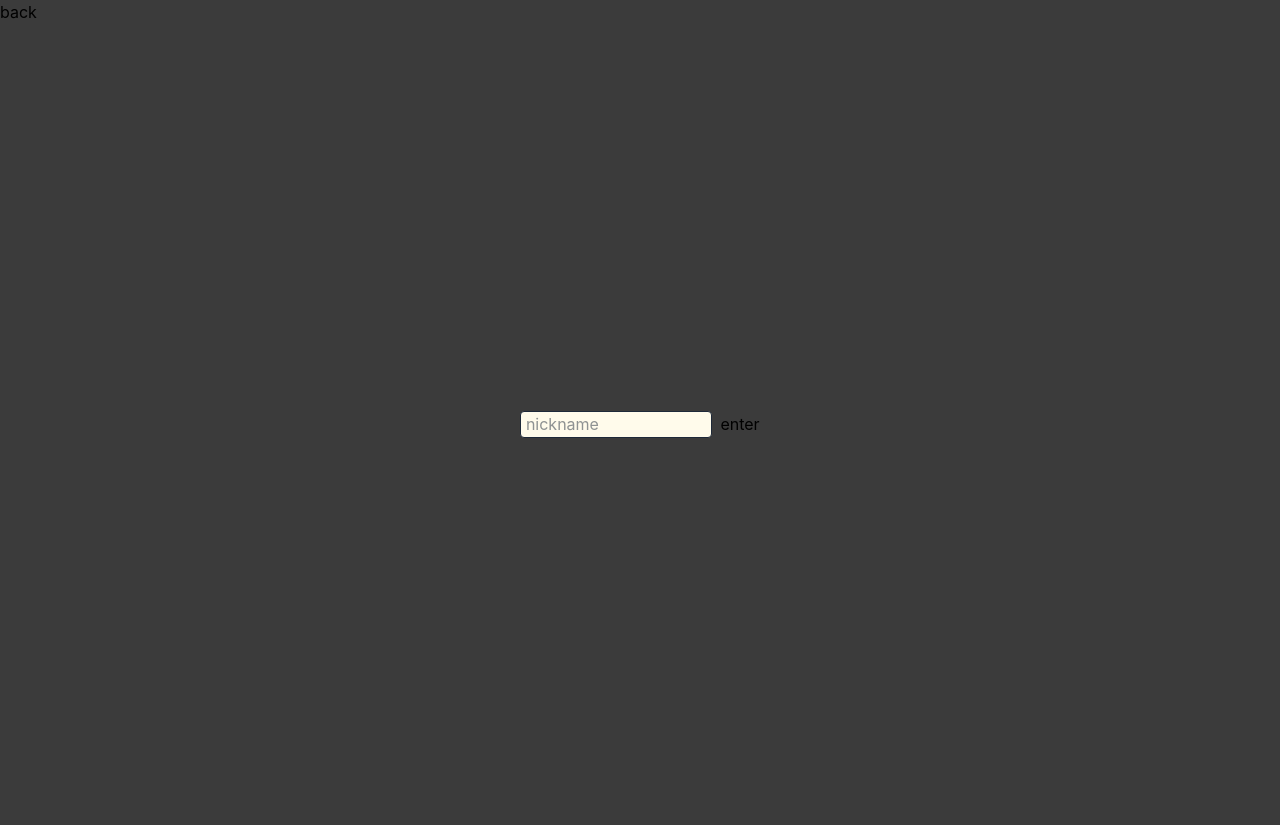
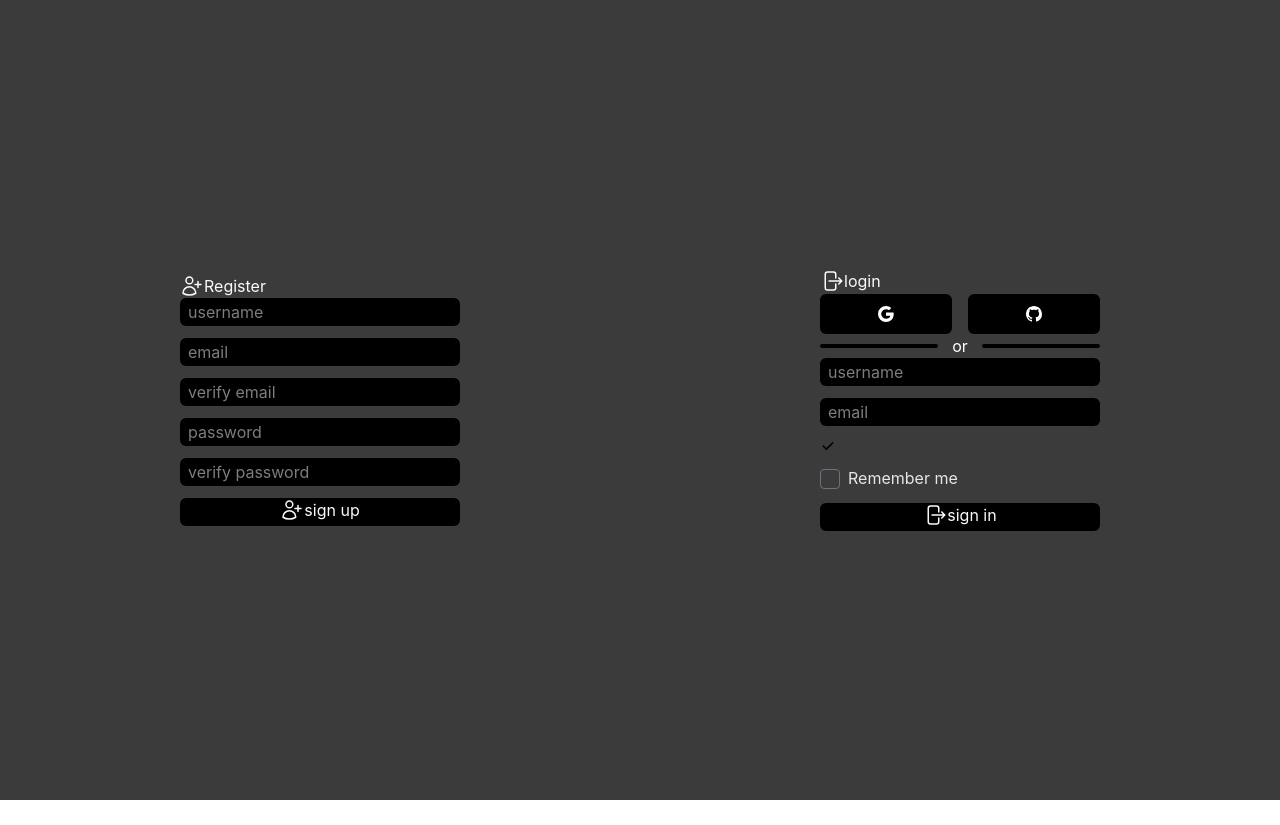
Before and after one commit to codebreakre/monkeytypel, a React (Vite) app: page /login in a window 1280 px wide. After the commit the page ends 800 px from the top, so only its background shows below. Built offline with nearby package versions, Linux system fonts and the light colour scheme.

Commit message:
commit11?

```diff
--- a/src/pages/loginPage/Login.tsx
+++ b/src/pages/loginPage/Login.tsx
@@ -1,9 +1,11 @@
 import type { User } from "../../types";
 import { useNavigate } from "react-router-dom";
+import { useState } from "react";
 
 export const Login = () => {
   const navigate = useNavigate();
   let enteringName = "";
+  const [checked, setChecked] = useState(false);
 
   const enterHandler = () => {
     const typingUsers = localStorage.typingUsers;
@@ -44,17 +46,184 @@ export const Login = () => {
   };
 
   return (
-    <><div className="bg-[#3b3b3b] ">
-      <button onClick={()=> navigate('/')}>back</button>
-      <div className="h-screen flex items-center justify-center gap-2 bg-[#3b3b3b] ">
-        <input
-          type="text"
-          onChange={(e) => (enteringName = e.target.value)}
-          placeholder=" nickname"
-          className="bg-amber-50 w-3/20 border-1 rounded-sm font-bold text-gray-800"
-        />
-        <button onClick={enterHandler}>enter</button>
-      </div>
+    <>
+      <div className="bg-[#3b3b3b] h-screen w-screen flex justify-around items-center">
+        <section className="w-70">
+          <p className="p-0, m-0 flex flex-row flex-start text-gray-50">
+            <svg
+              xmlns="http://www.w3.org/2000/svg"
+              fill="none"
+              viewBox="0 0 24 24"
+              strokeWidth={1.5}
+              stroke="currentColor"
+              className="size-6"
+            >
+              <path
+                strokeLinecap="round"
+                strokeLinejoin="round"
+                d="M18 7.5v3m0 0v3m0-3h3m-3 0h-3m-2.25-4.125a3.375 3.375 0 1 1-6.75 0 3.375 3.375 0 0 1 6.75 0ZM3 19.235v-.11a6.375 6.375 0 0 1 12.75 0v.109A12.318 12.318 0 0 1 9.374 21c-2.331 0-4.512-.645-6.374-1.766Z"
+              />
+            </svg>
+            Register
+          </p>
+          <div className="flex flex-col gap-3">
+            <input
+              type="text"
+              placeholder="username"
+              className="bg-black text-gray-50 rounded-md pl-2 h-7 w-full"
+            />
+            <input
+              type="email"
+              placeholder="email"
+              className="bg-black text-gray-50 rounded-md pl-2 h-7 w-full"
+            />
+            <input
+              type="email"
+              placeholder="verify email"
+              className="bg-black text-gray-50 rounded-md pl-2 h-7 w-full"
+            />
+            <input
+              type="password"
+              placeholder="password"
+              className="bg-black text-gray-50 rounded-md pl-2 h-7 w-full"
+            />
+            <input
+              type="password"
+              placeholder="verify password"
+              className="bg-black text-gray-50 rounded-md pl-2 h-7 w-full"
+            />
+            <button className="bg-black text-gray-50 rounded-md h-7 flex flex-row justify-center">
+              <svg
+                xmlns="http://www.w3.org/2000/svg"
+                fill="none"
+                viewBox="0 0 24 24"
+                strokeWidth={1.5}
+                stroke="currentColor"
+                className="size-6"
+              >
+                <path
+                  strokeLinecap="round"
+                  strokeLinejoin="round"
+                  d="M18 7.5v3m0 0v3m0-3h3m-3 0h-3m-2.25-4.125a3.375 3.375 0 1 1-6.75 0 3.375 3.375 0 0 1 6.75 0ZM3 19.235v-.11a6.375 6.375 0 0 1 12.75 0v.109A12.318 12.318 0 0 1 9.374 21c-2.331 0-4.512-.645-6.374-1.766Z"
+                />
+              </svg>
+              sign up
+            </button>
+          </div>
+        </section>
+
+        <section className="flex flex-col w-70 ">
+          <p className="p-0, m-0 flex flex-row flex-start text-gray-50">
+            <svg
+              xmlns="http://www.w3.org/2000/svg"
+              viewBox="0 0 24 24"
+              fill="currentColor"
+              className="size-6"
+            >
+              <path
+                fillRule="evenodd"
+                d="M7.5 3.75A1.5 1.5 0 0 0 6 5.25v13.5a1.5 1.5 0 0 0 1.5 1.5h6a1.5 1.5 0 0 0 1.5-1.5V15a.75.75 0 0 1 1.5 0v3.75a3 3 0 0 1-3 3h-6a3 3 0 0 1-3-3V5.25a3 3 0 0 1 3-3h6a3 3 0 0 1 3 3V9A.75.75 0 0 1 15 9V5.25a1.5 1.5 0 0 0-1.5-1.5h-6Zm10.72 4.72a.75.75 0 0 1 1.06 0l3 3a.75.75 0 0 1 0 1.06l-3 3a.75.75 0 1 1-1.06-1.06l1.72-1.72H9a.75.75 0 0 1 0-1.5h10.94l-1.72-1.72a.75.75 0 0 1 0-1.06Z"
+                clipRule="evenodd"
+              />
+            </svg>
+            login
+          </p>
+          <div className="text-white flex flex-row justify-between ">
+            <button className="w-47/100 h-10 bg-black flex justify-center items-center rounded-md">
+              <svg
+                xmlns="http://www.w3.org/2000/svg"
+                width="16"
+                height="16"
+                fill="currentColor"
+                viewBox="0 0 16 16"
+              >
+                <path d="M15.545 6.558a9.4 9.4 0 0 1 .139 1.626c0 2.434-.87 4.492-2.384 5.885h.002C11.978 15.292 10.158 16 8 16A8 8 0 1 1 8 0a7.7 7.7 0 0 1 5.352 2.082l-2.284 2.284A4.35 4.35 0 0 0 8 3.166c-2.087 0-3.86 1.408-4.492 3.304a4.8 4.8 0 0 0 0 3.063h.003c.635 1.893 2.405 3.301 4.492 3.301 1.078 0 2.004-.276 2.722-.764h-.003a3.7 3.7 0 0 0 1.599-2.431H8v-3.08z" />
+              </svg>
+            </button>
+            <button className="w-47/100  h-10 bg-black flex justify-center items-center rounded-md">
+              <svg
+                xmlns="http://www.w3.org/2000/svg"
+                width="16"
+                height="16"
+                fill="currentColor"
+                viewBox="0 0 16 16"
+              >
+                <path d="M8 0C3.58 0 0 3.58 0 8c0 3.54 2.29 6.53 5.47 7.59.4.07.55-.17.55-.38 0-.19-.01-.82-.01-1.49-2.01.37-2.53-.49-2.69-.94-.09-.23-.48-.94-.82-1.13-.28-.15-.68-.52-.01-.53.63-.01 1.08.58 1.23.82.72 1.21 1.87.87 2.33.66.07-.52.28-.87.51-1.07-1.78-.2-3.64-.89-3.64-3.95 0-.87.31-1.59.82-2.15-.08-.2-.36-1.02.08-2.12 0 0 .67-.21 2.2.82.64-.18 1.32-.27 2-.27s1.36.09 2 .27c1.53-1.04 2.2-.82 2.2-.82.44 1.1.16 1.92.08 2.12.51.56.82 1.27.82 2.15 0 3.07-1.87 3.75-3.65 3.95.29.25.54.73.54 1.48 0 1.07-.01 1.93-.01 2.2 0 .21.15.46.55.38A8.01 8.01 0 0 0 16 8c0-4.42-3.58-8-8-8" />
+              </svg>
+            </button>
+          </div>
+          <div className="flex flex-row justify-between items-center text-white ">
+            <p className="w-42/100 h-1 bg-black rounded-md"></p>
+            <p>or</p>
+            <p className="w-42/100 h-1 bg-black rounded-md"></p>
+          </div>
+          <div className="flex flex-col gap-3">
+            <input
+              type="text"
+              placeholder="username"
+              className="bg-black text-gray-50 rounded-md pl-2 h-7 w-full"
+              onChange={(e) => enteringName = e.target.value}
+            />
+            <input
+              type="email"
+              placeholder="email"
+              className="bg-black text-gray-50 rounded-md pl-2 h-7 w-full"
+            />
+            <svg
+              viewBox="0 0 20 20"
+              fill="currentColor"
+              className="w-4 h-4 text-black"
+            >
+              <path
+                fillRule="evenodd"
+                d="M16.707 5.293a1 1 0 0 1 0 1.414l-8 8a1 1 0 0 1-1.414 0l-4-4a1 1 0 0 1 1.414-1.414L8 12.586l7.293-7.293a1 1 0 0 1 1.414 0z"
+                clipRule="evenodd"
+              />
+            </svg>
+            <label className="flex items-center gap-2 cursor-pointer select-none text-gray-200">
+              <input type="checkbox" className="peer sr-only" />
+
+              <span
+                className="h-5 w-5 rounded border border-gray-500 grid place-items-center
+                   peer-checked:bg-yellow-400 peer-checked:border-yellow-400"
+              >
+                <svg
+                  viewBox="0 0 20 20"
+                  fill="currentColor"
+                  className="w-4 h-4 text-black
+                 opacity-0 scale-75 transition-all duration-150
+                 peer-checked:opacity-100 peer-checked:scale-100"
+                >
+                  <path
+                    fillRule="evenodd"
+                    d="M16.707 5.293a1 1 0 0 1 0 1.414l-8 8a1 1 0 0 1-1.414 0l-4-4a1 1 0 0 1 1.414-1.414L8 12.586l7.293-7.293a1 1 0 0 1 1.414 0z"
+                    clipRule="evenodd"
+                  />
+                </svg>
+              </span>
+
+              <span>Remember me</span>
+            </label>
+
+            <button
+            onClick={enterHandler}
+            className="bg-black text-gray-50 rounded-md h-7 flex flex-row justify-center">
+              <svg
+                xmlns="http://www.w3.org/2000/svg"
+                viewBox="0 0 24 24"
+                fill="currentColor"
+                className="size-6"
+              >
+                <path
+                  fillRule="evenodd"
+                  d="M7.5 3.75A1.5 1.5 0 0 0 6 5.25v13.5a1.5 1.5 0 0 0 1.5 1.5h6a1.5 1.5 0 0 0 1.5-1.5V15a.75.75 0 0 1 1.5 0v3.75a3 3 0 0 1-3 3h-6a3 3 0 0 1-3-3V5.25a3 3 0 0 1 3-3h6a3 3 0 0 1 3 3V9A.75.75 0 0 1 15 9V5.25a1.5 1.5 0 0 0-1.5-1.5h-6Zm10.72 4.72a.75.75 0 0 1 1.06 0l3 3a.75.75 0 0 1 0 1.06l-3 3a.75.75 0 1 1-1.06-1.06l1.72-1.72H9a.75.75 0 0 1 0-1.5h10.94l-1.72-1.72a.75.75 0 0 1 0-1.06Z"
+                  clipRule="evenodd"
+                />
+              </svg>
+              sign in
+            </button>
+          </div>
+        </section>
       </div>
     </>
   );
--- a/src/pages/statusPage/Attempt.tsx
+++ b/src/pages/statusPage/Attempt.tsx
@@ -27,7 +27,7 @@ export const Attempt = ({
     <Accordion.Item className={classes.item} value={`result ${index}`} style={{ backgroundColor: "#3b3b3b" }}>
       <Accordion.Control className="flex flex-row w-full  ">
         <div className="w-full flex flex-row justify-between items-center">
-          {wpm < 60 ?
+          {wpm < 30 ?
           <Badge color="yellow">Not Bad</Badge> :
           <Badge color="green">Excelent</Badge>
           }
```
Also changed, not shown: src/pages/gamePage/Game.tsx (+35 -42 lines).
